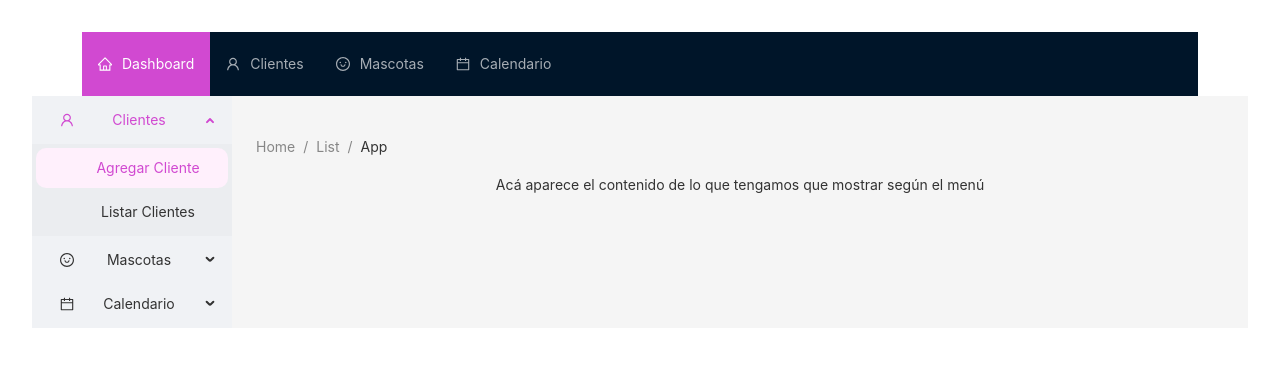
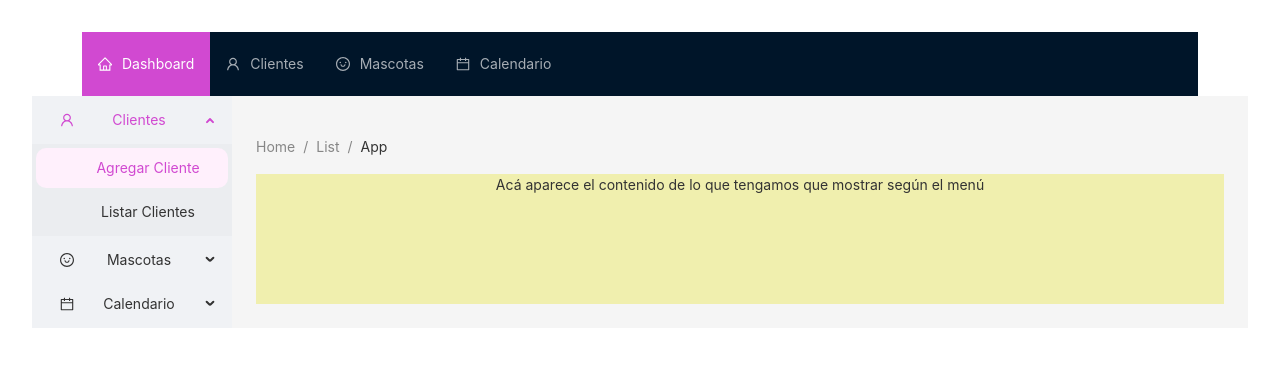
Before and after one commit to r1k4rd0g/Mascotapp, a React (Vite) app in the folder client/: page / in a window 1280 px wide. Shown: the top 366 px of the page. Built offline with nearby package versions, Linux system fonts and the light colour scheme.

Commit message:
style: actualizado tema en themeConfig

```diff
--- a/client/src/App.jsx
+++ b/client/src/App.jsx
@@ -1,4 +1,4 @@
-import { ConfigProvider, theme } from 'antd'
+import { ConfigProvider} from 'antd'
 import { themeConfig } from './styles/theme'
 import { MainLayout } from './containers/mainLayout'
 import './App.css'
--- a/client/src/components/contentArea.jsx
+++ b/client/src/components/contentArea.jsx
@@ -1,13 +1,14 @@
-import { Layout } from 'antd';
+import { Layout, theme } from 'antd';
 import { Breadcrumbs } from '../components/breadCrumbs';
 
 const {Content} = Layout
 
 export const ContentArea = () => {
+    const {token} = theme.useToken();
     return (
         <Layout>
             <Breadcrumbs />
-            <Content> Acá aparece el contenido de lo que tengamos que mostrar según el menú</Content>
+            <Content style={{background: token.colorBgContent}}> Acá aparece el contenido de lo que tengamos que mostrar según el menú</Content>
         </Layout>
     );
 }
--- a/client/src/containers/mainLayout.jsx
+++ b/client/src/containers/mainLayout.jsx
@@ -1,9 +1,8 @@
-import { Layout, theme } from 'antd';
+import { Layout} from 'antd';
 import { HeaderComponent } from '../components/headerComponent';
 import { Sidebar } from '../components/siderBar';
 import { ContentArea } from '../components/contentArea';
-import { Breadcrumbs } from '../components/breadCrumbs';
-import { themeConfig } from '../styles/theme.js';
+
 
 
 
--- a/client/src/styles/theme.js
+++ b/client/src/styles/theme.js
@@ -1,7 +1,8 @@
 export const themeConfig = {
     token: {
         colorPrimary: '#D149D1FF',       // Color principal
-        colorBgContainer: '#7E7272FF',    // Fondo de contenedores
+        colorBgContainer: '#DFF3BAFF',    // Fondo de contenedores
+        colorBgContent: '#F0EFAEFF',
         colorText: '#333333',           // Color del texto principal
         colorBorder: '#dddddd',         // Color de bordes
         colorSuccess: '#28a745',        // Color de éxito
```
